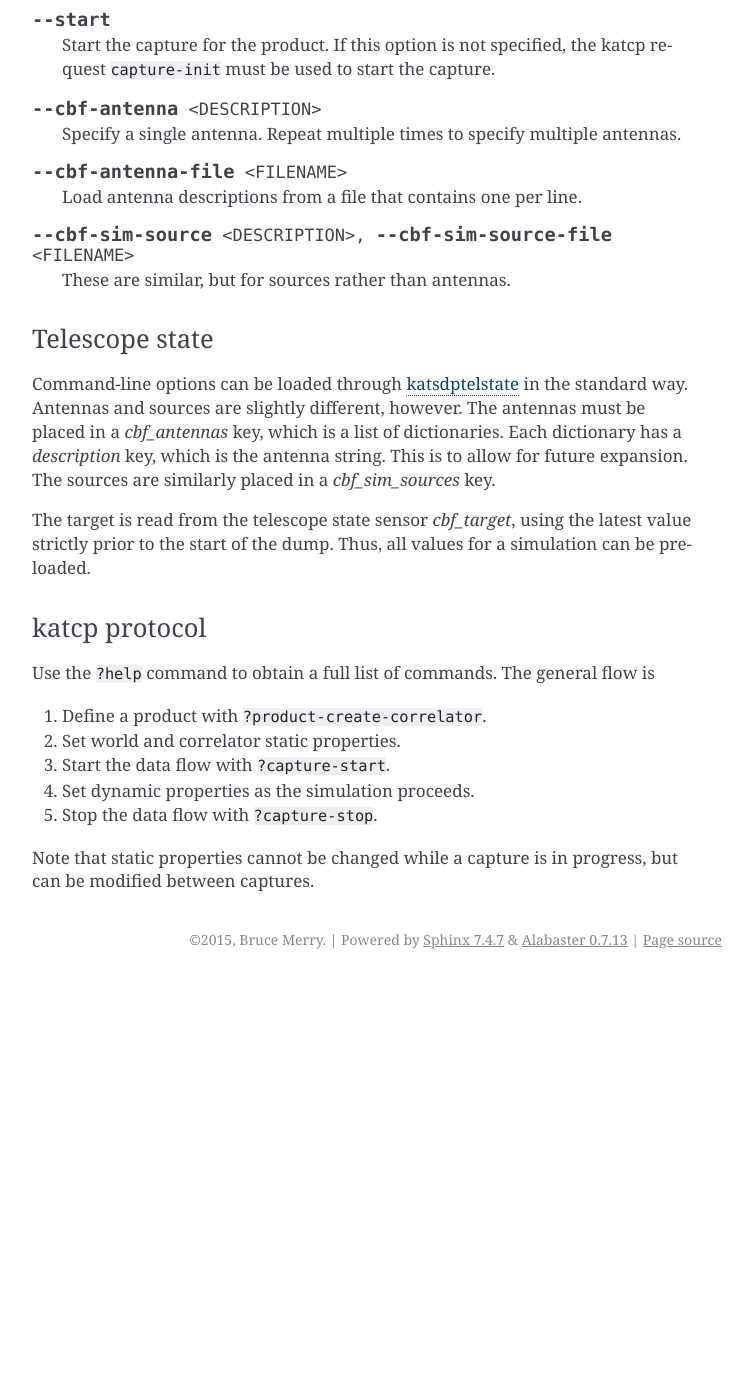
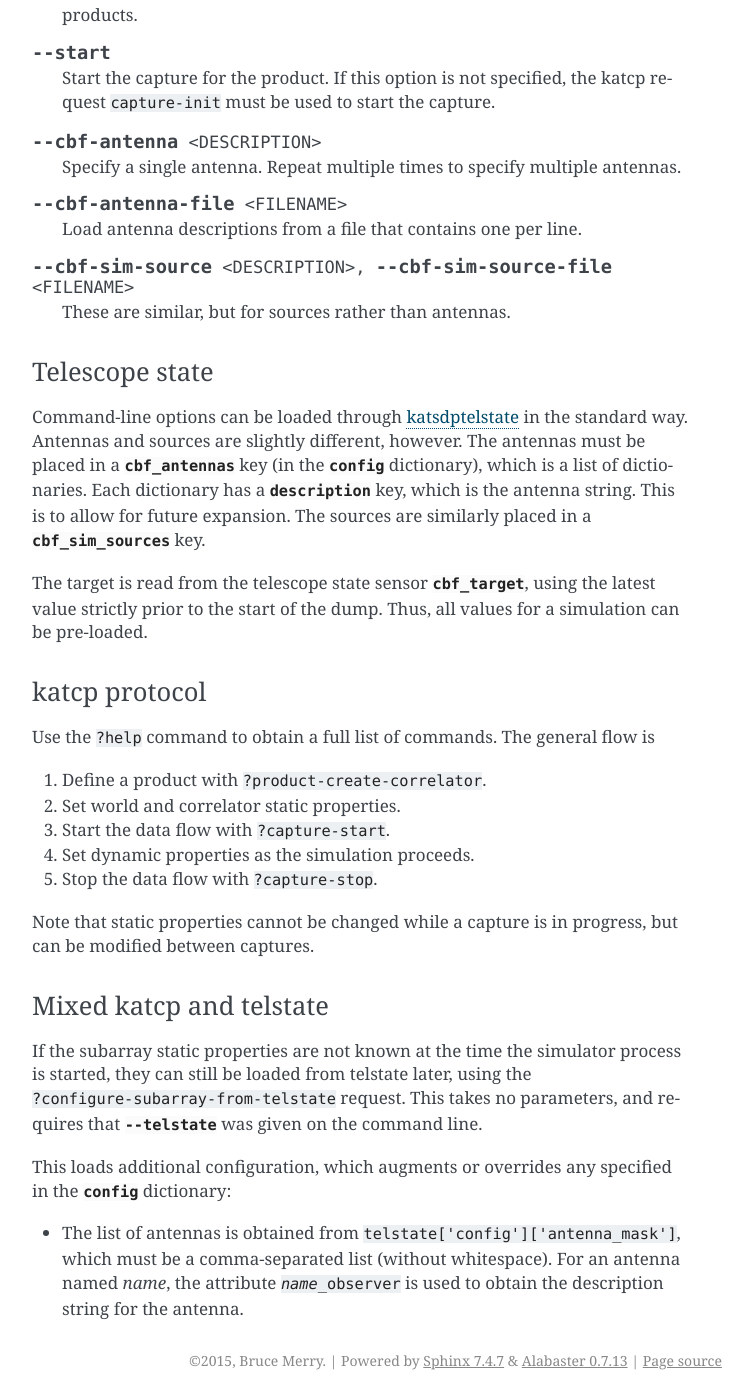
Before and after one commit to ska-sa/katcbfsim, a Sphinx documentation site: the page built from doc/about.rst, in a window 1280 px wide and 1400 px high, scrolled down 2100 px. Shown: the whole window, without its empty margins (388-1141 px from the left). Built offline with Sphinx 7.4.7, drawn with Linux system fonts in a browser that asks for light colours; before the commit the page ends 3079 px from its top, so only the background shows below that; some of the changed text lies outside the part shown.

Commit message:
Document configure-subarray-from-telstate

```diff
--- a/doc/about.rst
+++ b/doc/about.rst
@@ -47,7 +47,7 @@ as a setuptools requirement).
 
 Using katcbfsim
 ---------------
-There are several ways to run a simulation:
+There are several ways to run a simulation, which can also be mixed.
 
 1. Command-line only. In this mode, the target (phase centre) is fixed for the
    simulation.
@@ -60,12 +60,14 @@ There are several ways to run a simulation:
    dictionary, as if for command-line arguments. Time-varying configuration is
    supplied as timestamped sensors.
 
-4. Using katcbfsim as a library.
+4. Mixed katcp_ and katsdptelstate_. In this case, static configuration can be
+   loaded into katsdptelstate_ later on (as attributes, rather than in the
+   :attr:`config` dictionary), and then latched by a katcp_ command.
+
+5. Using katcbfsim as a library.
 
 .. _katcp: https://pythonhosted.org/katcp/
 .. _katsdptelstate: https://github.com/ska-sa/katsdptelstate
-
-The first three methods can also be freely mixed.
 
 The configuration is split into information describing the virtual world
 (antennas, sources and so on) and information about the virtual correlator
@@ -136,14 +138,14 @@ Telescope state
 ^^^^^^^^^^^^^^^
 Command-line options can be loaded through katsdptelstate_ in the standard
 way. Antennas and sources are slightly different, however. The antennas must
-be placed in a `cbf_antennas` key, which is a list of dictionaries. Each
-dictionary has a `description` key, which is the antenna string. This is to
-allow for future expansion. The sources are similarly placed in a
-`cbf_sim_sources` key.
+be placed in a :attr:`cbf_antennas` key (in the :attr:`config` dictionary),
+which is a list of dictionaries. Each dictionary has a :attr:`description`
+key, which is the antenna string. This is to allow for future expansion. The
+sources are similarly placed in a :attr:`cbf_sim_sources` key.
 
-The target is read from the telescope state sensor `cbf_target`, using the
-latest value strictly prior to the start of the dump. Thus, all values for a
-simulation can be pre-loaded.
+The target is read from the telescope state sensor :attr:`cbf_target`, using
+the latest value strictly prior to the start of the dump. Thus, all values for
+a simulation can be pre-loaded.
 
 katcp protocol
 ^^^^^^^^^^^^^^
@@ -162,3 +164,19 @@ flow is
 
 Note that static properties cannot be changed while a capture is in progress,
 but can be modified between captures.
+
+Mixed katcp and telstate
+^^^^^^^^^^^^^^^^^^^^^^^^
+If the subarray static properties are not known at the time the simulator
+process is started, they can still be loaded from telstate later, using the
+:samp:`?configure-subarray-from-telstate` request. This takes no parameters,
+and requires that :option:`--telstate` was given on the command line.
+
+This loads additional configuration, which augments or overrides any specified
+in the :attr:`config` dictionary:
+
+- The list of antennas is obtained from
+  ``telstate['config']['antenna_mask']``, which must be a comma-separated list
+  (without whitespace). For an antenna named `name`, the attribute
+  :samp:`{name}_observer` is used to obtain the description string for the
+  antenna.
```
